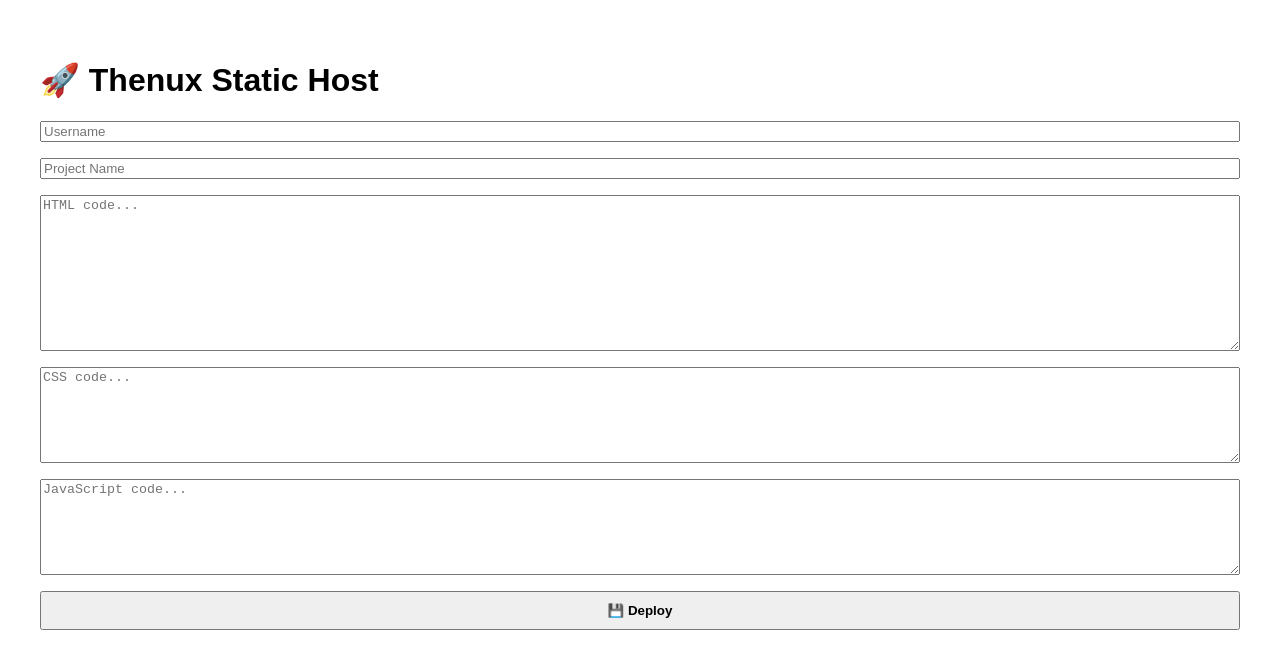
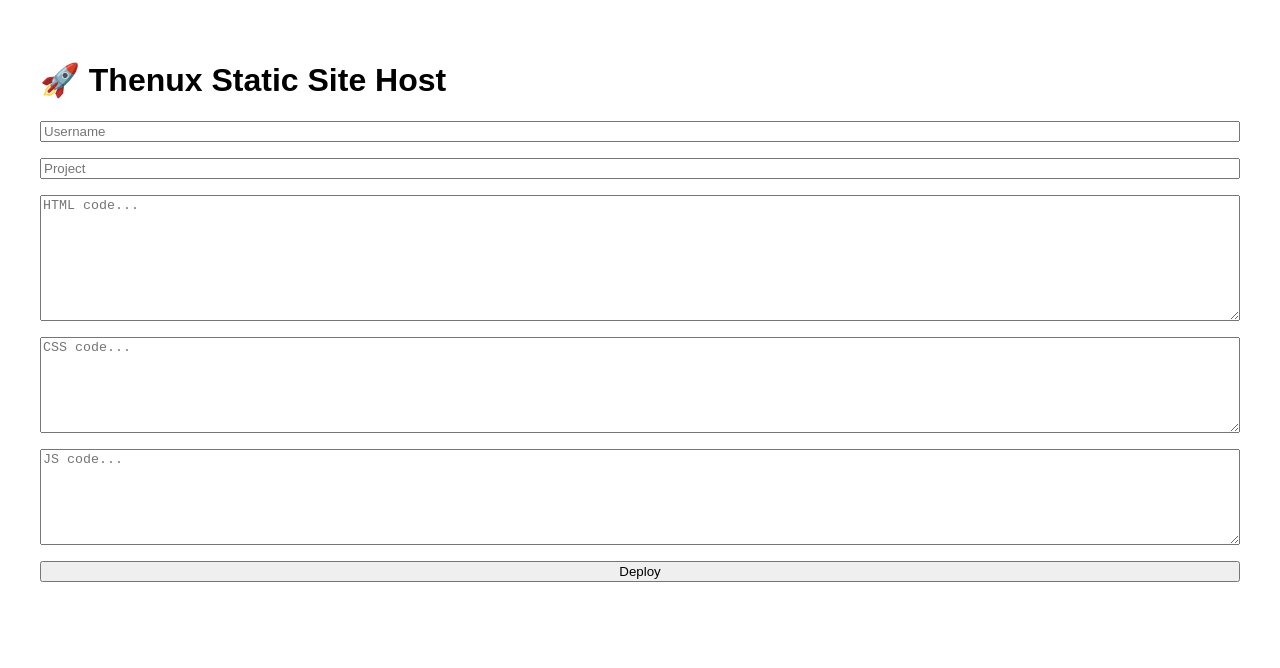
Before and after one commit to darkhackersl/Thenux-Host, a Next.js app: page / in a window 1280 px wide. Shown: the top 668 px of the page. Built offline with nearby package versions, Linux system fonts and the light colour scheme.

Commit message:
Update index.js

```diff
--- a/pages/index.js
+++ b/pages/index.js
@@ -1,3 +1,5 @@
+// pages/index.js
+
 import { useState } from 'react';
 
 export default function Home() {
@@ -11,51 +13,43 @@ export default function Home() {
   const handleDeploy = async (e) => {
     e.preventDefault();
 
-    const payload = { username, project, html, css, js };
-
     const res = await fetch('/api/upload', {
       method: 'POST',
-      headers: {
-        'Content-Type': 'application/json'
-      },
-      body: JSON.stringify(payload)
+      headers: { 'Content-Type': 'application/json' },
+      body: JSON.stringify({ username, project, html, css, js })
     });
 
     let data;
     try {
       data = await res.json();
-    } catch (err) {
-      console.error('JSON parse error', err);
-      alert('Server error');
+    } catch {
+      alert('Upload failed');
       return;
     }
 
     if (data.success) {
       setLink(`${window.location.origin}/${username}/${project}`);
     } else {
-      alert('Deployment failed');
+      alert('Deploy failed');
     }
   };
 
   return (
-    <main style={{ fontFamily: 'sans-serif', padding: '2rem' }}>
-      <h1>🚀 Thenux Static Host</h1>
+    <div style={{ padding: '2rem', fontFamily: 'sans-serif' }}>
+      <h1>🚀 Thenux Static Site Host</h1>
       <form onSubmit={handleDeploy} style={{ display: 'flex', flexDirection: 'column', gap: '1rem' }}>
-        <input placeholder="Username" value={username} onChange={(e) => setUsername(e.target.value)} required />
-        <input placeholder="Project Name" value={project} onChange={(e) => setProject(e.target.value)} required />
-
-        <textarea placeholder="HTML code..." value={html} onChange={(e) => setHtml(e.target.value)} rows={10} />
-        <textarea placeholder="CSS code..." value={css} onChange={(e) => setCss(e.target.value)} rows={6} />
-        <textarea placeholder="JavaScript code..." value={js} onChange={(e) => setJs(e.target.value)} rows={6} />
-
-        <button type="submit" style={{ padding: '10px', fontWeight: 'bold' }}>💾 Deploy</button>
+        <input placeholder="Username" required value={username} onChange={(e) => setUsername(e.target.value)} />
+        <input placeholder="Project" required value={project} onChange={(e) => setProject(e.target.value)} />
+        <textarea rows={8} placeholder="HTML code..." value={html} onChange={(e) => setHtml(e.target.value)} />
+        <textarea rows={6} placeholder="CSS code..." value={css} onChange={(e) => setCss(e.target.value)} />
+        <textarea rows={6} placeholder="JS code..." value={js} onChange={(e) => setJs(e.target.value)} />
+        <button type="submit">Deploy</button>
       </form>
-
       {link && (
         <p style={{ marginTop: '1rem' }}>
-          ✅ Your site is live: <a href={link} target="_blank">{link}</a>
+          ✅ Site live at: <a href={link} target="_blank">{link}</a>
         </p>
       )}
-    </main>
+    </div>
   );
 }
```
